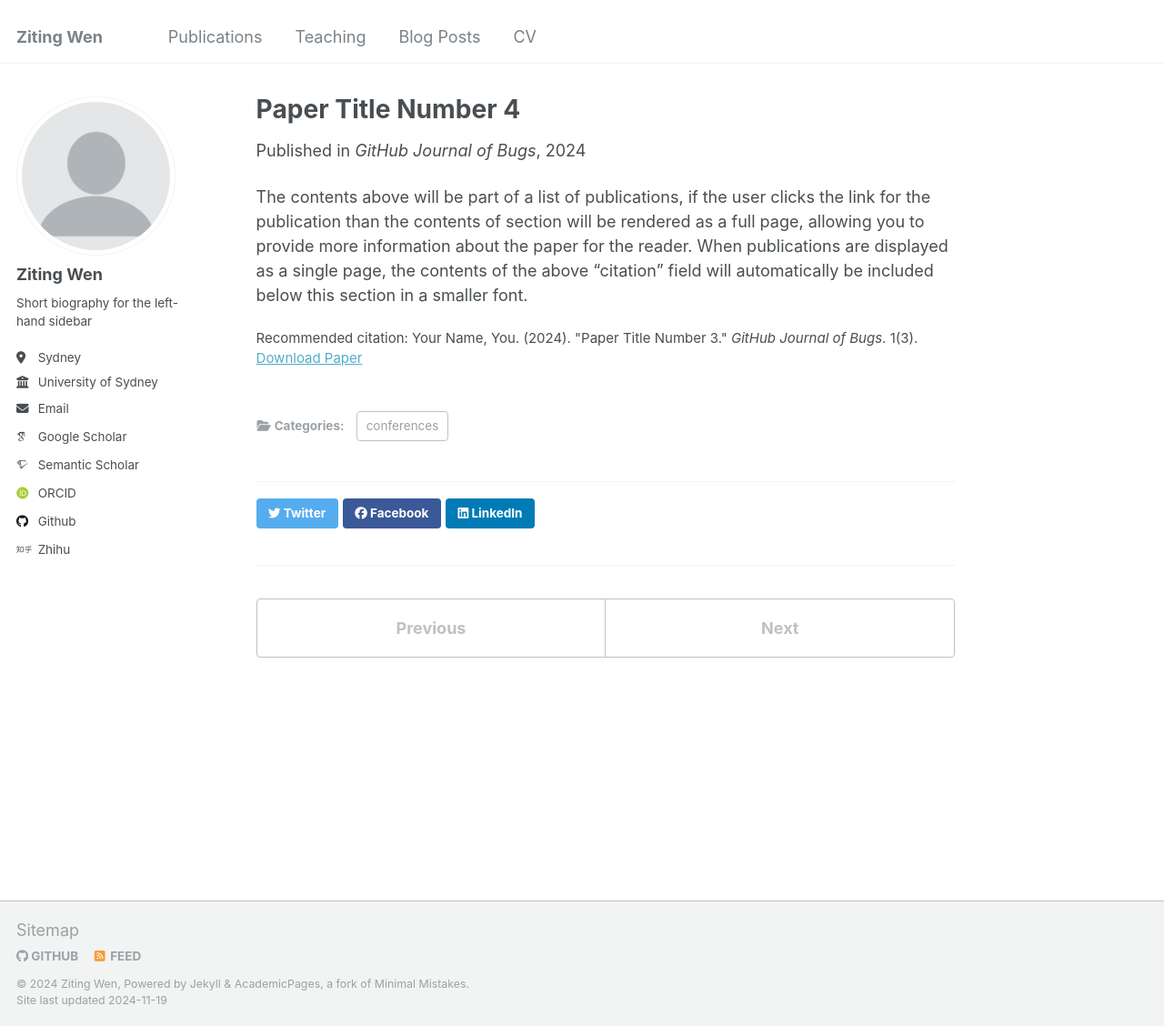
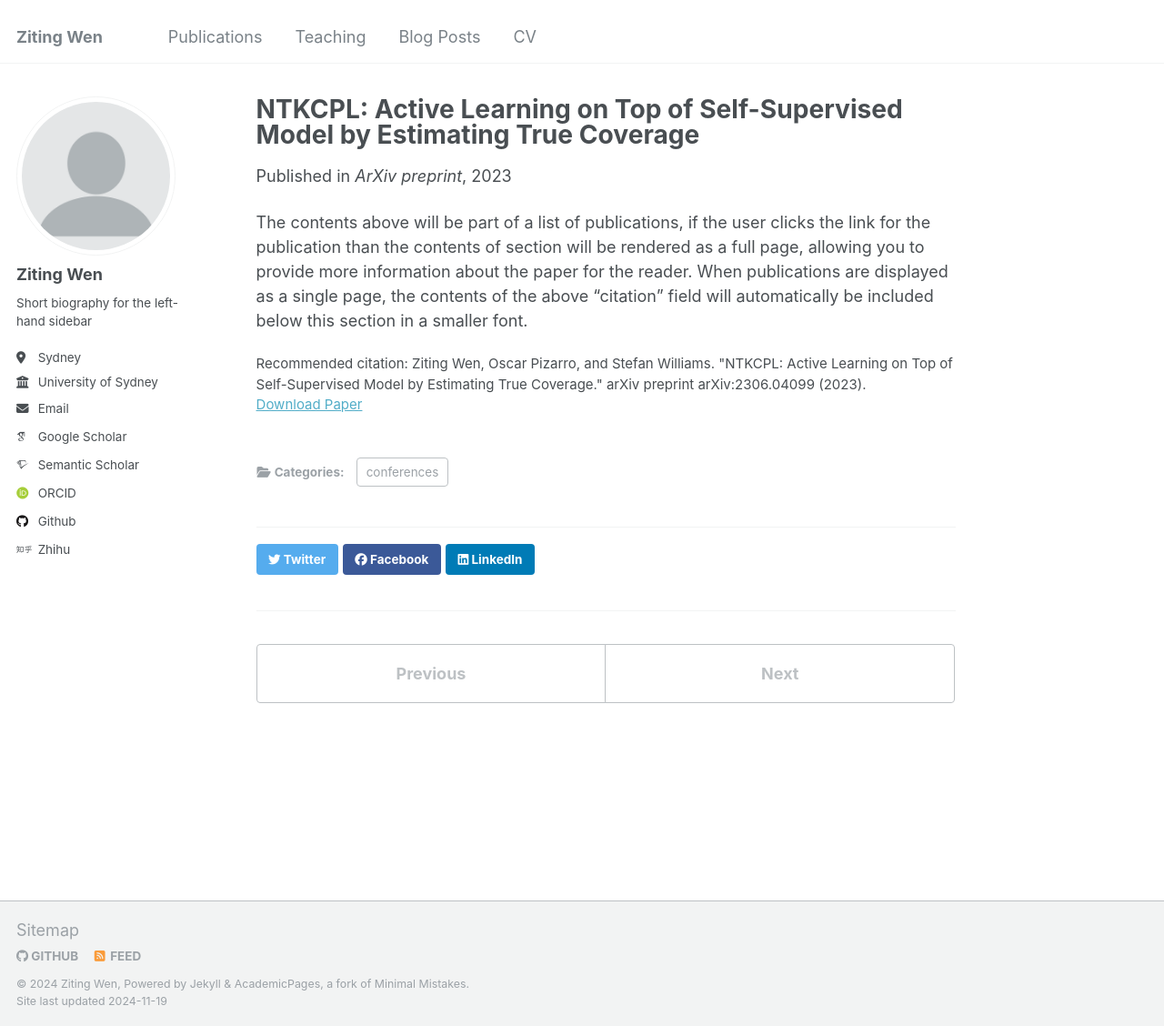
Before and after one commit to ZiTingW/ZiTingW.github.io, a Jekyll site: the page built from _publications/2024-02-17-paper-title-number-4.md, in a window 1280 px wide and 1128 px high. Shown: the whole window at 91% size. Built offline with Jekyll 4.4.1, drawn with Linux system fonts in a browser that asks for light colours; some web fonts are replaced.

Commit message:
Update 2024-02-17-paper-title-number-4.md

```diff
--- a/_publications/2024-02-17-paper-title-number-4.md
+++ b/_publications/2024-02-17-paper-title-number-4.md
@@ -1,13 +1,13 @@
 ---
-title: "Paper Title Number 4"
+title: "NTKCPL: Active Learning on Top of Self-Supervised Model by Estimating True Coverage"
 collection: publications
 category: conferences
 permalink: /publication/2024-02-17-paper-title-number-4
-excerpt: 'This paper is about fixing template issue #693.'
-date: 2024-02-17
-venue: 'GitHub Journal of Bugs'
-paperurl: 'http://academicpages.github.io/files/paper3.pdf'
-citation: 'Your Name, You. (2024). &quot;Paper Title Number 3.&quot; <i>GitHub Journal of Bugs</i>. 1(3).'
+excerpt: 'This paper is about approximating empirical risk over the whole active learning pool by eNTK and CPL (clustering pseudo-labels) to widen the effective budget range of active learning.'
+date: 2023-02-17
+venue: 'ArXiv preprint'
+paperurl: 'https://arxiv.org/abs/2306.04099'
+citation: 'Ziting Wen, Oscar Pizarro, and Stefan Williams. "NTKCPL: Active Learning on Top of Self-Supervised Model by Estimating True Coverage." arXiv preprint arXiv:2306.04099 (2023).'
 ---
 
 The contents above will be part of a list of publications, if the user clicks the link for the publication than the contents of section will be rendered as a full page, allowing you to provide more information about the paper for the reader. When publications are displayed as a single page, the contents of the above "citation" field will automatically be included below this section in a smaller font.
```
